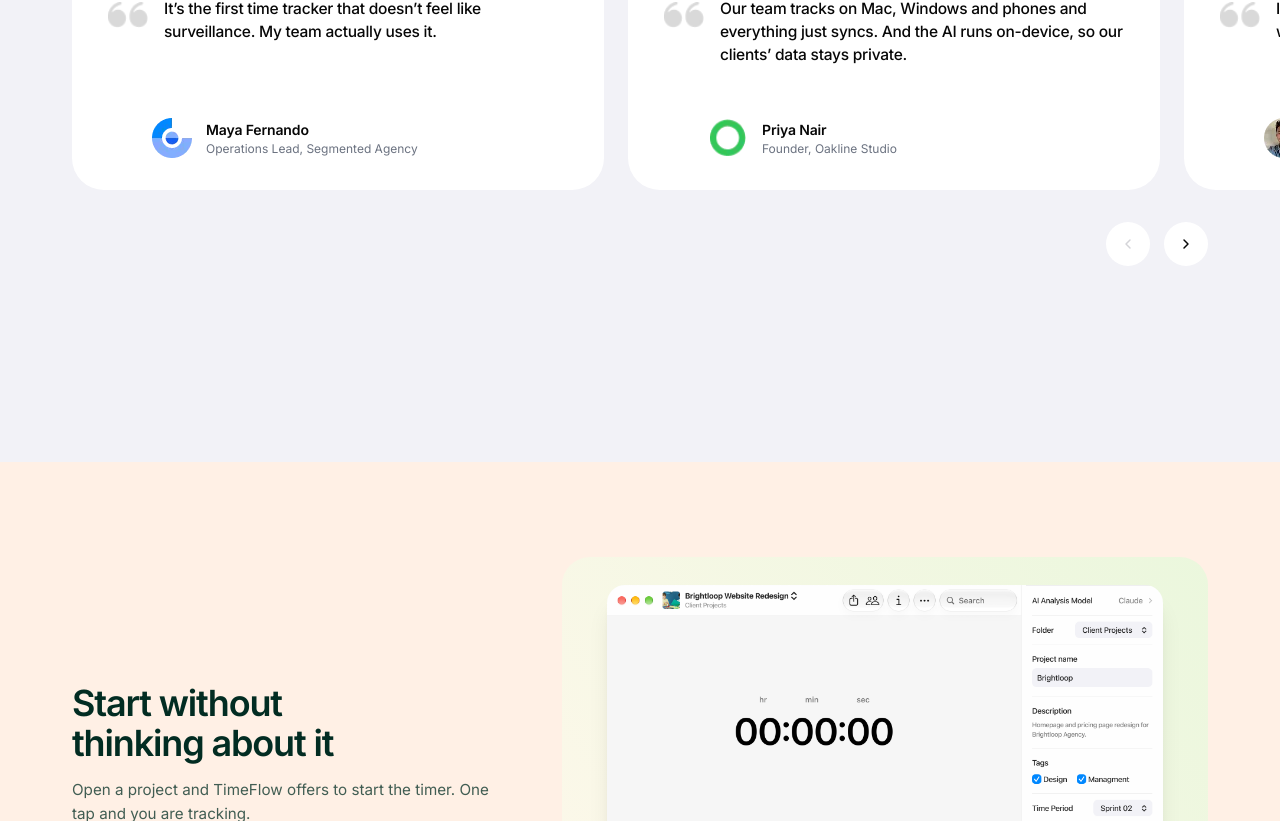
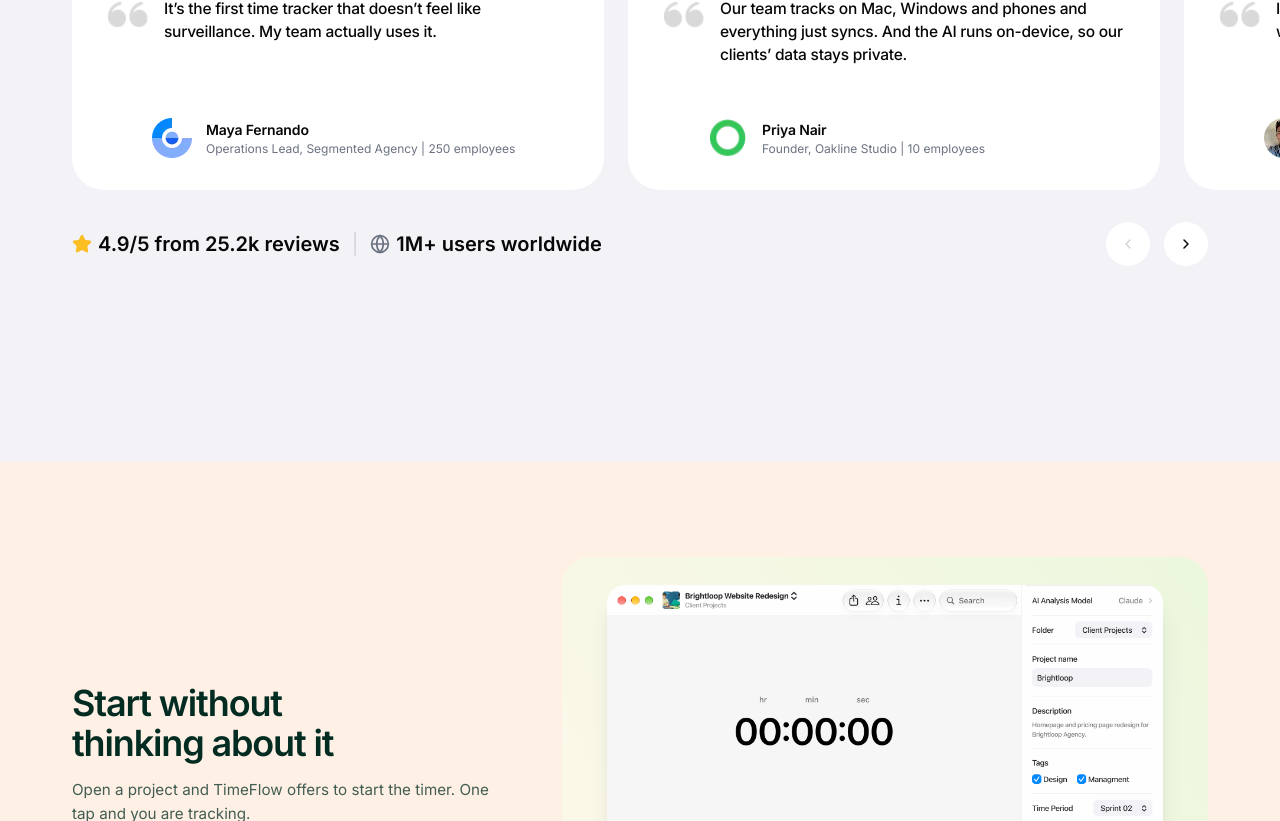
Before and after one commit to Hamza-Ziyard/trientic-assignment, a React (Vite) app: page / in a window 1280 px wide. Shown: the part 1299-2120 px from the top of the page. Built offline with nearby package versions, Linux system fonts and the light colour scheme.

Commit message:
refactor: update copy in getting started and add rating stats and roles in testimonials

```diff
--- a/src/components/GettingStartedSection.jsx
+++ b/src/components/GettingStartedSection.jsx
@@ -38,7 +38,7 @@ export default function GettingStartedSection() {
           </h2>
 
           <p className="mt-4 sm:mt-5 text-[15px] sm:text-[20px] leading-[1.55] tracking-[-0.04em] text-gray-500 max-w-[780px]">
-            Start free on your own and grow into a team without switching tools.
+            Short guides to get you tracking in minutes.
           </p>
         </FadeInOnScroll>
 
--- a/src/components/TestimonialsSection.jsx
+++ b/src/components/TestimonialsSection.jsx
@@ -1,5 +1,5 @@
 import React, { useRef, useState } from 'react'
-import { ChevronLeft, ChevronRight } from 'lucide-react'
+import { ChevronLeft, ChevronRight, Globe, Star } from 'lucide-react'
 
 const TESTIMONIALS = [
   {
@@ -7,7 +7,7 @@ const TESTIMONIALS = [
     quote:
       'It’s the first time tracker that doesn’t feel like surveillance. My team actually uses it.',
     author: 'Maya Fernando',
-    role: 'Operations Lead, Segmented Agency',
+    role: 'Operations Lead, Segmented Agency | 250 employees',
     avatarSrc: '/images/testimonial-image-1.webp',
   },
   {
@@ -15,7 +15,7 @@ const TESTIMONIALS = [
     quote:
       'Our team tracks on Mac, Windows and phones and everything just syncs. And the AI runs on-device, so our clients’ data stays private.',
     author: 'Priya Nair',
-    role: 'Founder, Oakline Studio',
+    role: 'Founder, Oakline Studio | 10 employees',
     avatarSrc: '/images/testimonial-image-2.webp',
   },
   {
@@ -23,7 +23,7 @@ const TESTIMONIALS = [
     quote:
       'I finally know which clients are worth my time. The weekly review paid for itself in a month.',
     author: 'Daniel Okafor',
-    role: 'Freelance product designer',
+    role: 'Product designer | Freelancer',
     avatarSrc: '/images/testimonial-image-3.webp',
   },
   {
@@ -31,7 +31,7 @@ const TESTIMONIALS = [
     quote:
       'Automated reminders and effortless reporting helped us recover over 12 billable hours per consultant every month.',
     author: 'Elena Rostova',
-    role: 'Managing Partner, Segmented Agency',
+    role: 'Managing Partner, Segmented Agency | 250 employees',
     avatarSrc: '/images/testimonial-image-1.webp',
   },
 ]
@@ -107,9 +107,23 @@ export default function TestimonialsSection() {
         ))}
       </div>
 
-      {/* Carousel Controls aligned to the 1440px grid */}
-      <div className="max-w-[1440px] mx-auto px-6 sm:px-10 lg:px-[72px] mt-8 flex justify-end">
-        <div className="flex items-center gap-3.5">
+      {/* Bottom Bar: Rating / Users Stats + Carousel Controls aligned to the 1440px grid */}
+      <div className="max-w-[1440px] mx-auto px-6 sm:px-10 lg:px-[72px] mt-8 flex flex-col sm:flex-row items-start sm:items-center justify-between gap-4">
+        {/* Rating and User Count */}
+        <div className="flex flex-wrap items-center gap-3 text-[16px] md:text-[20px] font-semibold text-[#070707]">
+          <div className="flex items-center gap-1.5">
+            <Star className="w-5 h-5 text-amber-400 fill-amber-400 shrink-0" />
+            <span>4.9/5 from 25.2k reviews</span>
+          </div>
+          <span className="text-[#D4D4D8] font-light">|</span>
+          <div className="flex items-center gap-1.5">
+            <Globe className="w-5 h-5 text-gray-500 shrink-0" />
+            <span>1M+ users worldwide</span>
+          </div>
+        </div>
+
+        {/* Carousel Controls */}
+        <div className="flex items-center gap-3.5 self-end sm:self-auto">
           <button
             type="button"
             onClick={() => handleScroll('prev')}
```
